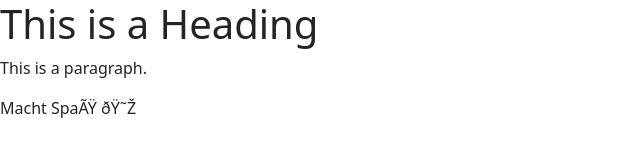
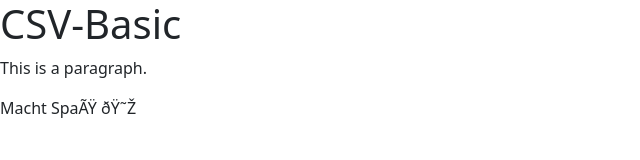
Before and after one commit to gitalm/birdnetpi_github, a plain HTML site: page index.html in a window 1280 px wide. Shown: the whole page, without its empty margins (0-640 px from the left). Drawn offline with nearby package versions, Linux system fonts and the light colour scheme; no server answers.

Commit message:
renamed txt

```diff
--- a/index.html
+++ b/index.html
@@ -15,7 +15,7 @@
 
 
 <div class="">
- <h1>This is a Heading</h1>
+ <h1>CSV-Basic</h1>
  <p>This is a paragraph.</p>
  <p id="d3js">D3.Js Playground</p>
 </div>
```
Also changed, not shown: BirdDB.csv (renamed from BirdDB.txt).
